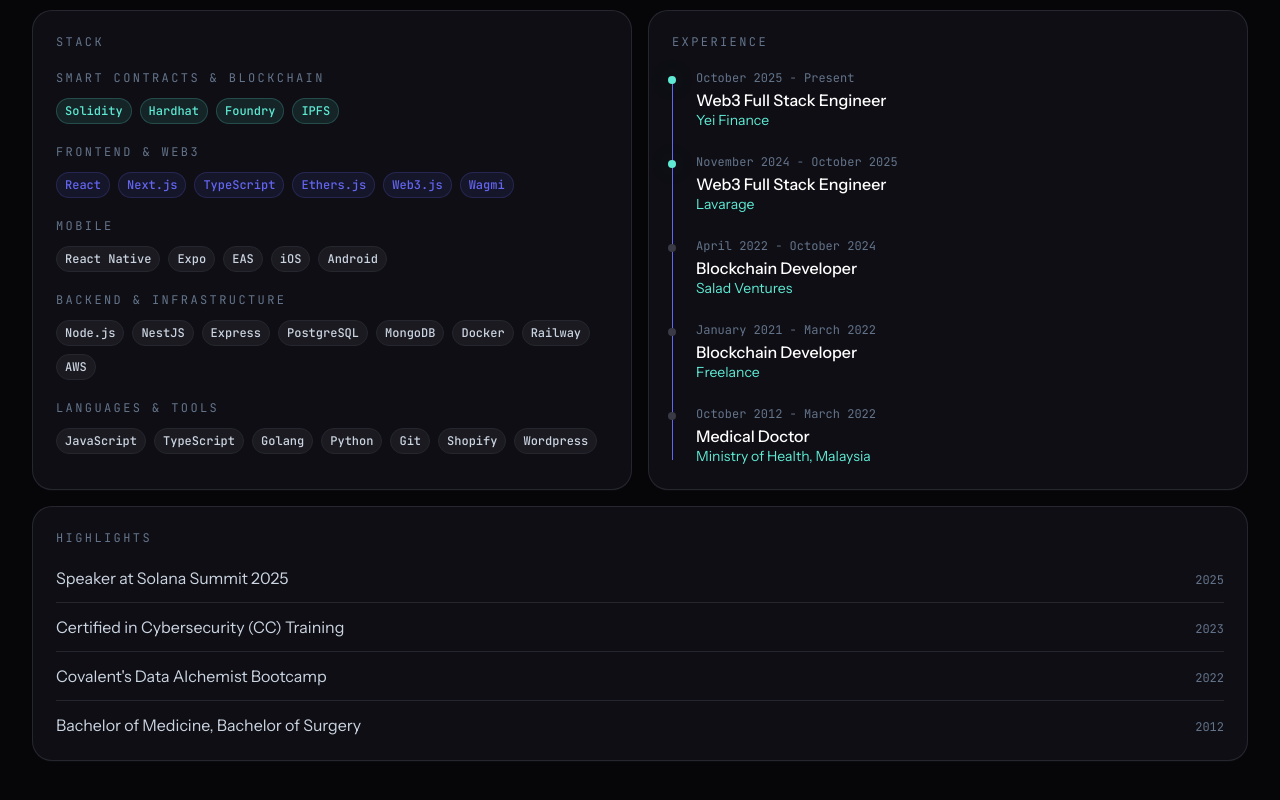
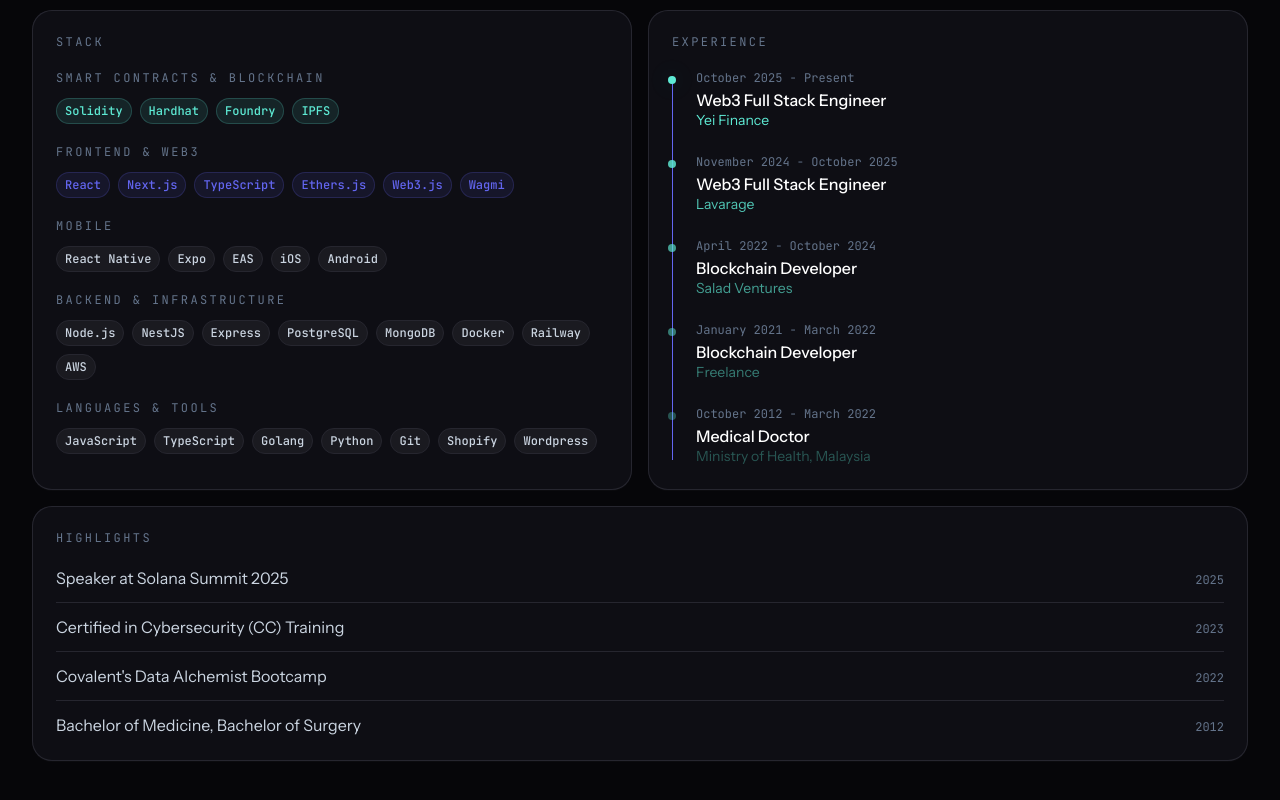
Before and after one commit to trishateh/portfolio-next, a Next.js app: page / in a window 1280 px wide. Shown: the part 1565-2365 px from the top of the page. Built offline with nearby package versions, Linux system fonts and the light colour scheme.

Commit message:
fix: only the current role glows; dim older timeline entries
Lavarage was still flagged current. Each older role's node and company
name now steps down in opacity.

```diff
--- a/src/app/components/ui/Timeline.tsx
+++ b/src/app/components/ui/Timeline.tsx
@@ -31,14 +31,20 @@
       />
 
       <div className="space-y-6">
-        {items.map((item, index) => (
+        {items.map((item, index) => {
+          // Latest role is brightest; older roles fade. Opacity lives on the
+          // node and company text, not the wrapper, since framer animates the
+          // wrapper's opacity for the reveal.
+          const dim = Math.max(0.3, 1 - index * 0.17);
+          return (
             <motion.div key={index} variants={fadeUp} className="relative">
               {/* Node on the spine */}
               <span
                 aria-hidden
-              className={`absolute -left-6 top-1.5 h-2 w-2 -translate-x-1/2 rounded-full ${
-                item.current ? "bg-brand-accent shadow-glow" : "bg-brand-line2"
+                className={`absolute -left-6 top-1.5 h-2 w-2 -translate-x-1/2 rounded-full bg-brand-accent ${
+                  item.current ? "shadow-glow" : ""
                 }`}
+                style={{ opacity: dim }}
               />
               <p className="font-mono text-xs text-slate-500 mb-1">
                 {item.period}
@@ -46,9 +52,12 @@
               <h3 className="text-white font-medium leading-tight">
                 {item.title}
               </h3>
-            <p className="text-sm text-brand-accent">{item.company}</p>
+              <p className="text-sm text-brand-accent" style={{ opacity: dim }}>
+                {item.company}
+              </p>
             </motion.div>
-        ))}
+          );
+        })}
       </div>
     </motion.div>
   );
--- a/src/app/data/aboutData.ts
+++ b/src/app/data/aboutData.ts
@@ -62,7 +62,7 @@
     company: "Lavarage",
     period: "November 2024 - October 2025",
     location: "Singapore, Remote",
-    current: true,
+    current: false,
     responsibilities: [
       "Full stack development of a decentralized trading platform handling $200M+ in trading volume.",
       "Created client SDKs from smart contracts for seamless external integration.",
```
Lines whose indentation alone changed are shown as unchanged.
